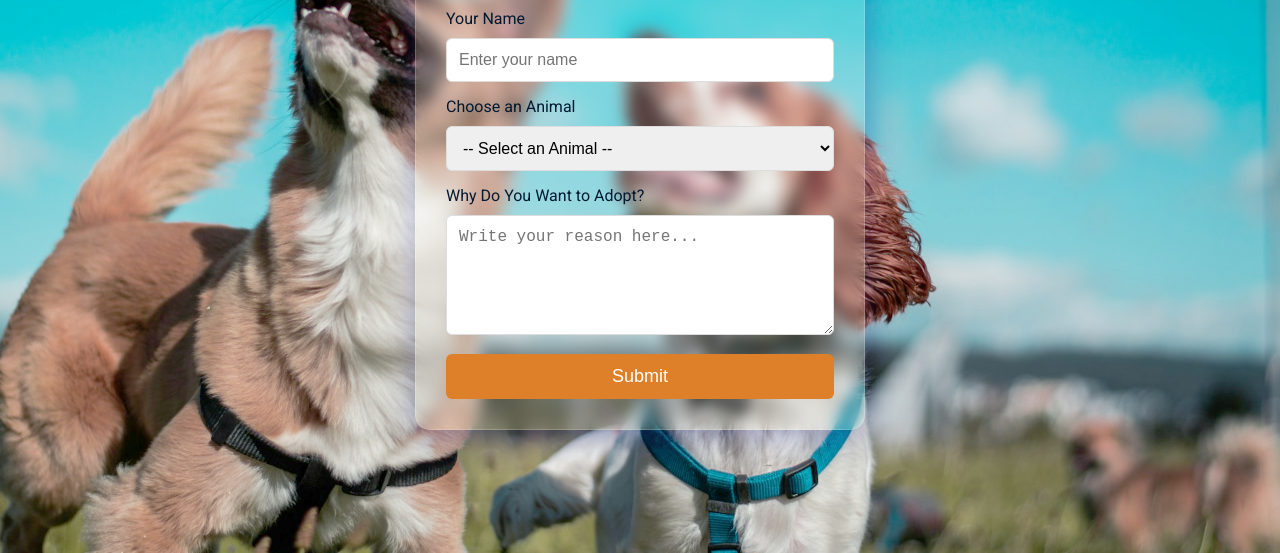
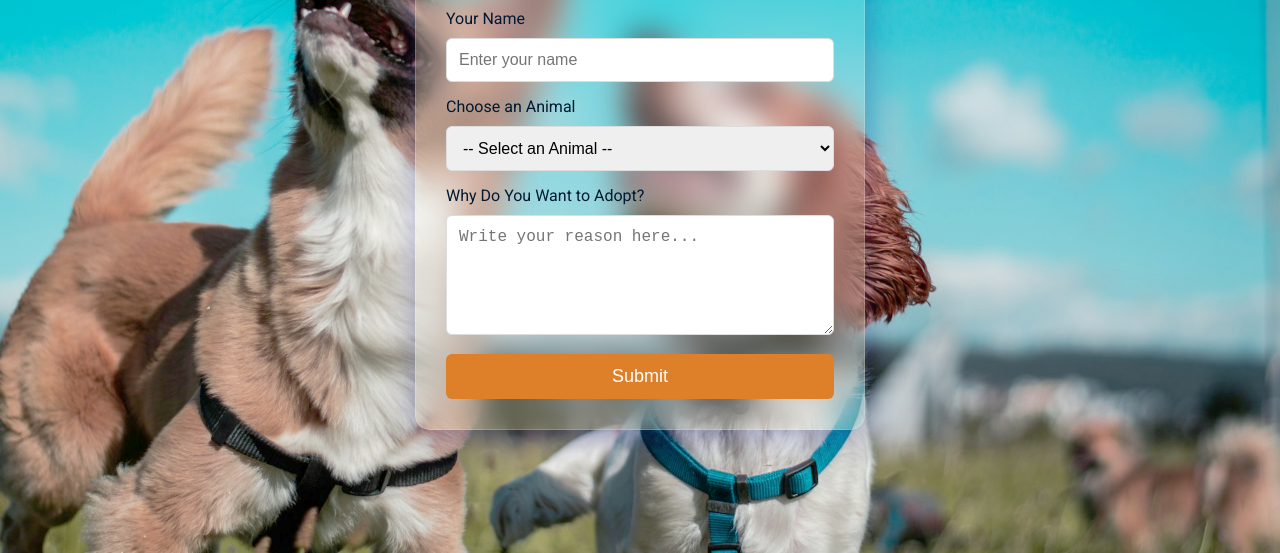
Before and after one commit to xylemic/animal__adoption__form, a plain HTML site: page index.html in a window 1280 px wide. Shown: the part 247-800 px from the top of the page. Drawn offline with Linux system fonts and the light colour scheme.

Commit message:
increased the blurness of the form's background

```diff
--- a/styles.css
+++ b/styles.css
@@ -97,7 +97,7 @@ body {
   background: rgba(255, 255, 255, .2);
   border-radius: 15px;
   box-shadow: 0 8px 32px rgba(31, 38, 135, 0.37);
-  backdrop-filter: blur(7px);
+  backdrop-filter: blur(15px);
   border: 1px solid rgba(255, 255, 255, .18);
   text-align: left;
   transition: transform .3s ease;
```
